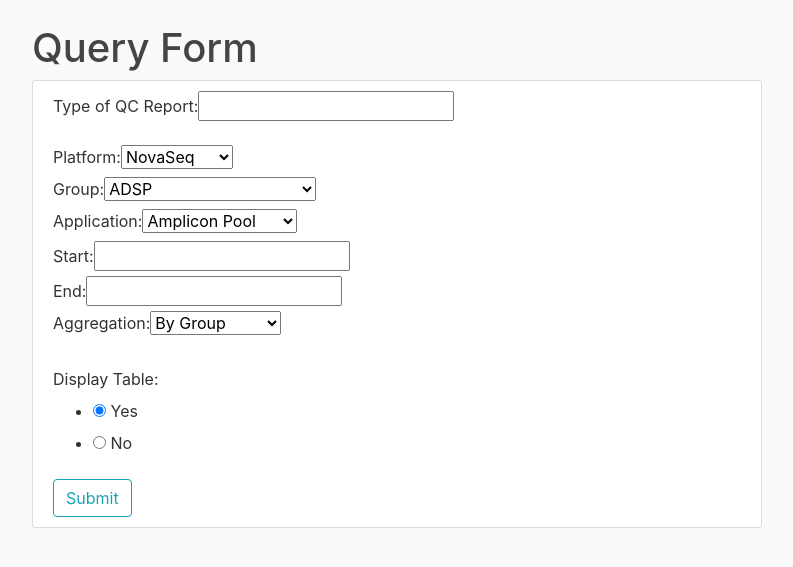
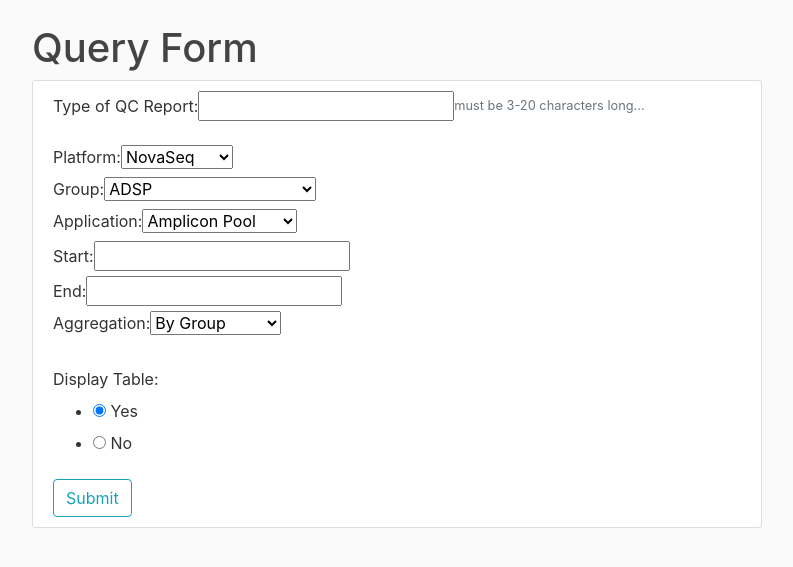
Before and after one commit to BCM-HGSC/qcweb, a Flask app: page /query in a window 1280 px wide. Shown: the part 56-623 px from the top of the page, without its empty margins (53-846 px from the left). Run offline with Flask 2, Linux system fonts and the light colour scheme; parts of the project's set-up code (start-up, migrations or seed data) failed here and were passed over; some libraries are stand-ins or nearby versions.

Commit message:
Add help message for qcreport in query.html

```diff
--- a/qcweb/templates/query.html
+++ b/qcweb/templates/query.html
@@ -19,6 +19,9 @@
               {% else %}
               {{ form.qcreport }}
               {% endif %}
+              <small id="" class="text-muted">
+                must be 3-20 characters long...
+              </small>
             </div>
           <br>
           {{ form.platform.label }}{{ form.platform }}
```
